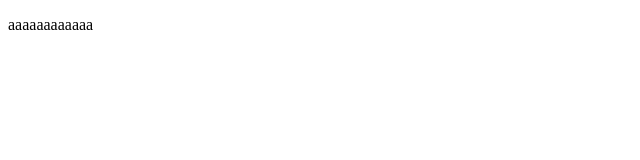
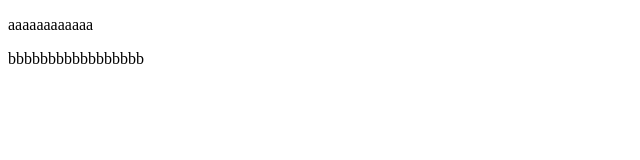
Before and after one commit to ord-person/html5--16110a, a plain HTML site: page index.html in a window 1280 px wide. Shown: the whole page, without its empty margins (0-640 px from the left). Drawn offline with Linux system fonts and the light colour scheme.

Commit message:
这是第三次提交

```diff
--- a/index.html
+++ b/index.html
@@ -6,5 +6,6 @@
 </head>
 <body>
         <p>aaaaaaaaaaaa</p>
+        <p>bbbbbbbbbbbbbbbbb</p>
 </body>
 </html>
```
